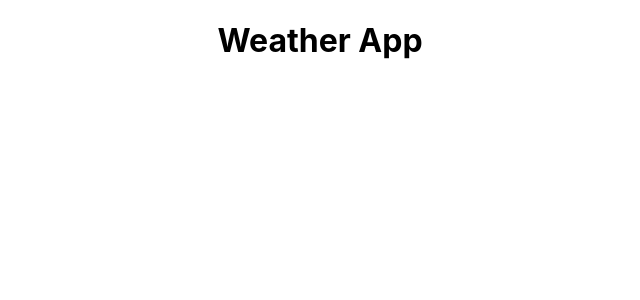
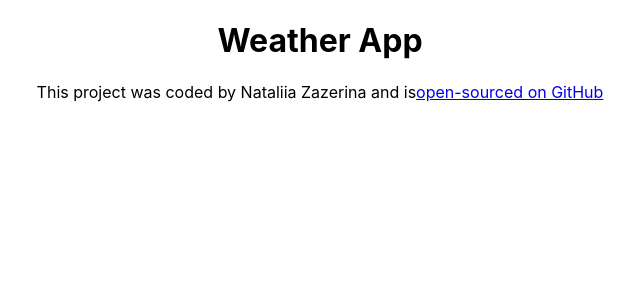
Before and after one commit to Nataliia-git/my-react-weather-app, a React (Create React App) app: page / in a window 1280 px wide. Shown: the top 300 px of the page, without its empty margins (320-960 px from the left). Built offline with nearby package versions, Linux system fonts and the light colour scheme.

Commit message:
Linked to my GitHub repository

```diff
--- a/src/App.js
+++ b/src/App.js
@@ -4,6 +4,16 @@
   return (
     <div className="App">
       <h1>Weather App</h1>
+      <footer>
+        This project was coded by Nataliia Zazerina and is
+        <a
+          href="https://github.com/Nataliia-git/my-react-weather-app"
+          target="_blank"
+          rel="noopener noreferrer"
+        >
+          open-sourced on GitHub
+        </a>
+      </footer>
     </div>
   );
 }
```
